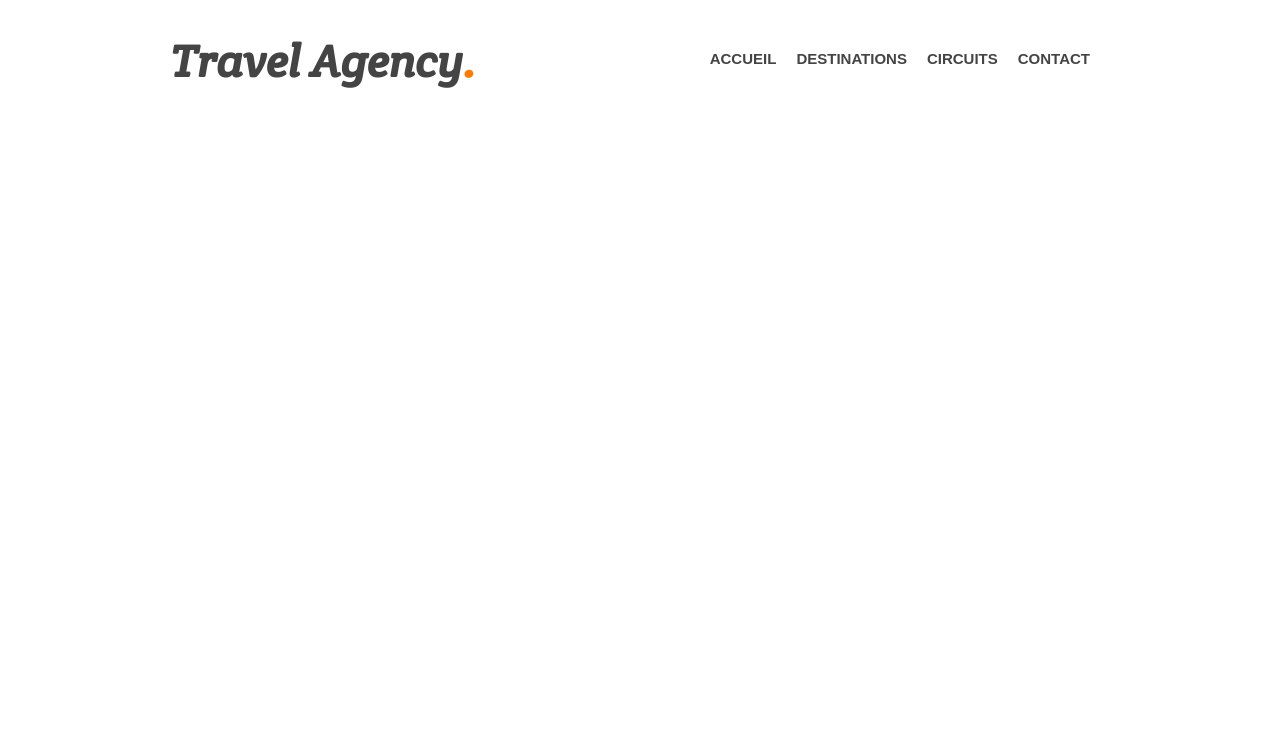
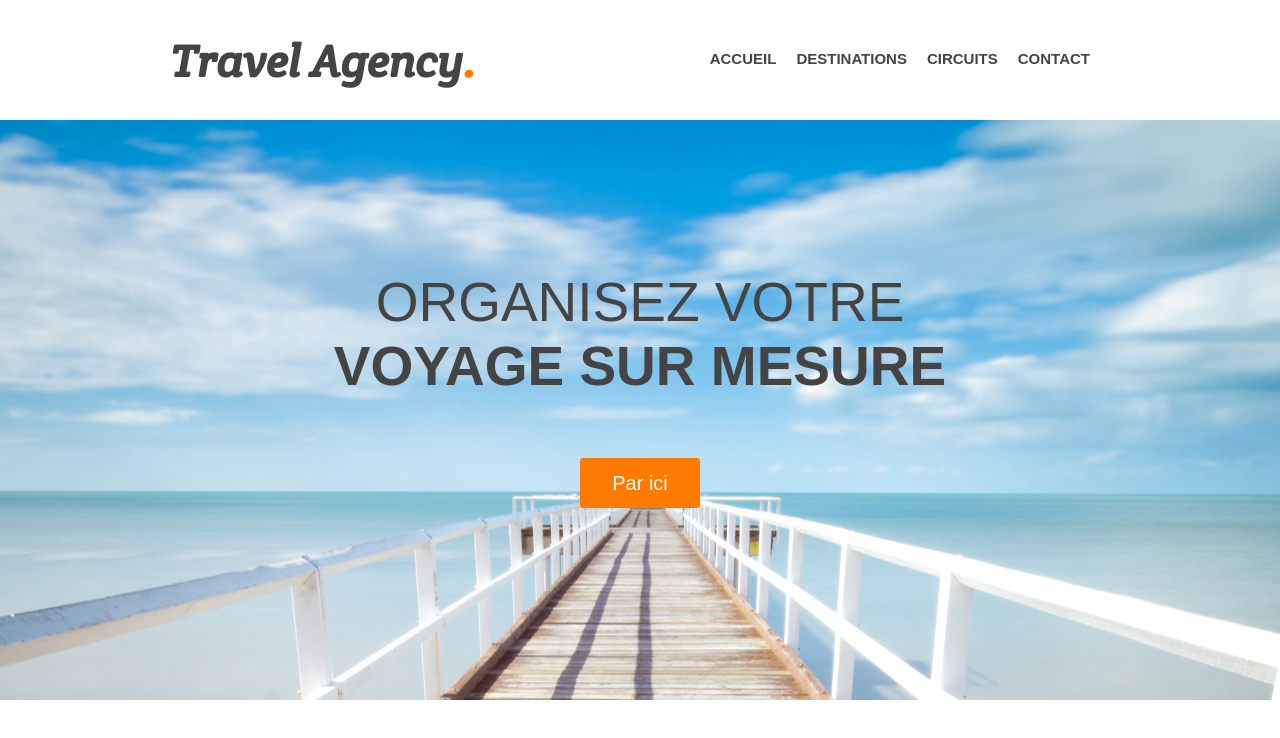
Before and after one commit to AlexisSantrain/Premier_site, a plain HTML site: page index.html in a window 1280 px wide. Drawn offline with Linux system fonts and the light colour scheme.

Commit message:
main_image

```diff
--- a/css/styles.css
+++ b/css/styles.css
@@ -8,6 +8,10 @@ body{
     font-size: 15px;
 }
 h1{
+    color: #444;
+    font-size: 55px;
+}
+h2{
     font-family: 'Crete Round', serif;
     font-size: 45px;
     color: #444;
@@ -31,7 +35,7 @@ a{
 header{
     height: 120px;
 }
-header h1{
+header h2{
     float: left;
     margin-top: 32px;
 }
@@ -48,3 +52,27 @@ header nav ul li a{
     font-weight: bold;
     margin-right: 20px;
 }
+/* MAIN_IMAGE*/
+#main-image{
+    height: 580px;
+    background: url('../images/main.jpg') center;
+}
+#main-image h1{
+    font-weight: normal;
+    text-transform: uppercase;
+    text-align: center;
+    padding: 150px 0 40px 0;
+    margin-bottom: 20px;
+}
+.button-1{
+    display: block;
+    width: 120px;
+    height: 50px;
+    background: #ff7a00;
+    color: #fff;
+    font-size: 20px;
+    margin: 0 auto;
+    line-height: 50px;
+    text-align: center;
+    border-radius: 3px;
+}
--- a/index.html
+++ b/index.html
@@ -12,7 +12,7 @@
     <body>
         <header>
             <div class="wrapper">
-                <h1>Travel Agency<span class="orange">.</span></h1>
+                <h2>Travel Agency<span class="orange">.</span></h2>
                 <nav>
                     <ul>
                         <li><a href="#main-image">Accueil</a></li>
@@ -24,7 +24,10 @@
             </div>
         </header>
         <section id="main-image">
-            <div class="wrapper"></div>
+            <div class="wrapper">
+                <h1>Organisez votre<br><strong>voyage sur mesure</strong></h1>
+                <a href="#" class="button-1">Par ici</a>
+            </div>
         </section>
         <section id="steps">
             <div class="wrapper"></div>
```
